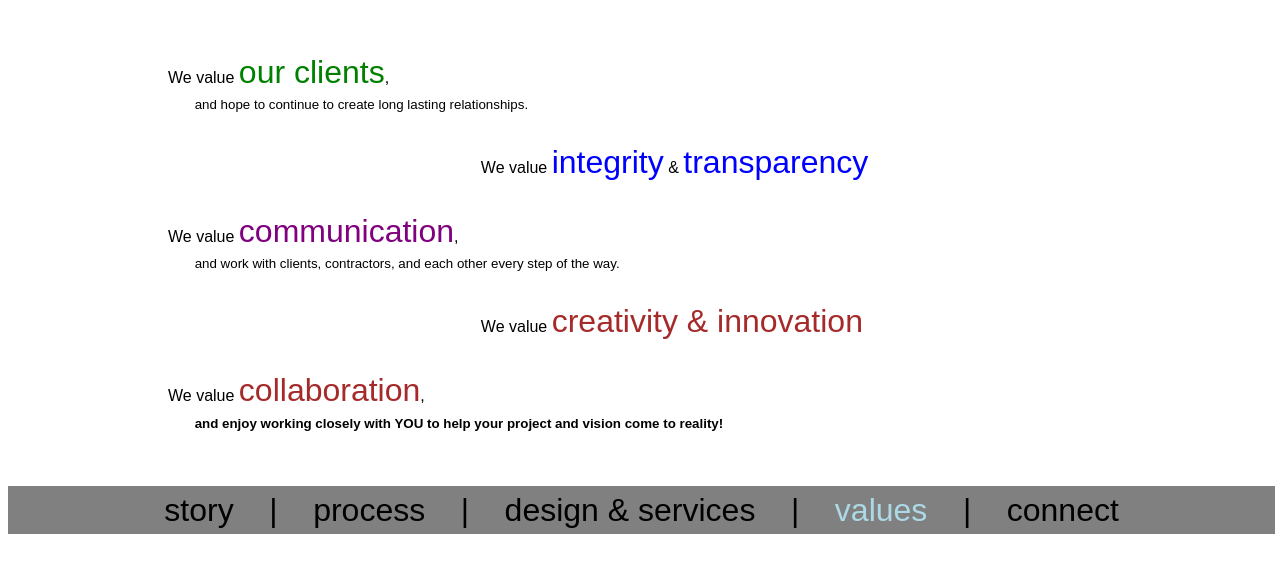
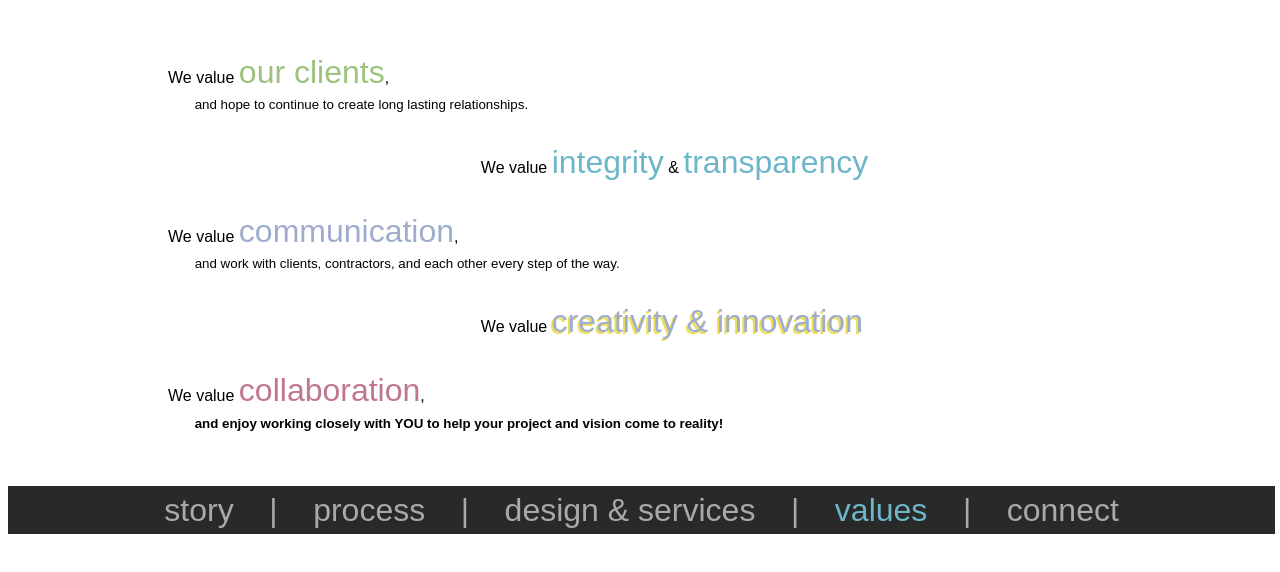
Before and after one commit to victorbofill/covalent-architecture, a React app: page /values in a window 1280 px wide. Shown: the part 106-678 px from the top of the page. Built offline with nearby package versions, Linux system fonts and the light colour scheme.

Commit message:
actual rgb values added

```diff
--- a/src/components/app.scss
+++ b/src/components/app.scss
@@ -1,5 +1,5 @@
 header {
-  background-color: gray;
+  background-color: rgb(41, 41, 42);
   bottom: 10rem;
   position: absolute;
   width: 99%;
@@ -16,7 +16,7 @@ header {
       display: flex;
       flex-direction: column;
       justify-content: center;
-      color: black;
+      color: rgb(168, 169, 172);
       text-decoration: none;
     }
 
@@ -39,28 +39,28 @@ header {
 
     li:after {
       content: '    |';
-      color: black;
+      color: rgb(168, 169, 172);
       white-space: pre;
     }
 
     .story-link {
-      color: lightgreen;
+      color: rgb(156, 194, 126);
     }
 
     .process-link {
-      color: lavender;
+      color: rgb(159, 173, 205);
     }
 
     .design-link {
-      color: plum;
+      color: rgb(192, 119, 141);
     }
 
     .values-link {
-      color: lightblue;
+      color: rgb(109, 182, 201);
     }
 
     .connect-link {
-      color: lightyellow;
+      color: rgb(237, 222, 88);
     }
   }
 }
--- a/src/components/design/Design.scss
+++ b/src/components/design/Design.scss
@@ -20,15 +20,15 @@
     }
 
     .green {
-        color: green;
+        color: rgb(156, 194, 126);
     }
 
     .blue {
-        color: blue;
+        color: rgb(109, 182, 201);
     }
 
     .purple {
-        color: purple
+        color: rgb(159, 173, 205);
     }
 
     sub {
--- a/src/components/values/Values.js
+++ b/src/components/values/Values.js
@@ -21,11 +21,11 @@ export default class Values extends Component {
         </blockquote>
 
         <blockquote className="right">
-          <p>We value <span className="buzz-word brown">creativity & innovation</span></p>
+          <p>We value <span className="buzz-word grey">creativity & innovation</span></p>
         </blockquote>
 
         <blockquote>
-          <p>We value <span className="buzz-word brown">collaboration</span>,<br/>
+          <p>We value <span className="buzz-word pink">collaboration</span>,<br/>
             <sub><strong>and enjoy working closely with YOU to help your project and vision come to reality!</strong></sub></p>
         </blockquote>
       </article>
--- a/src/components/values/Values.scss
+++ b/src/components/values/Values.scss
@@ -15,23 +15,24 @@
     }
 
     .green {
-        color: green;
+      color: rgb(156, 194, 126);
     }
 
     .blue {
-        color: blue;
+        color: rgb(109, 182, 201);
     }
 
     .purple {
-        color: purple
+        color: rgb(159, 173, 205);
     }
 
-    .brown {
-        color: brown;
+    .grey {
+        color: rgb(159, 173, 205);
+        text-shadow: -2px 2px rgb(237, 222, 88);
     }
 
-    .red {
-        color: red;
+    .pink {
+        color: rgb(192, 119, 141);
     }
 
     sub {
```
